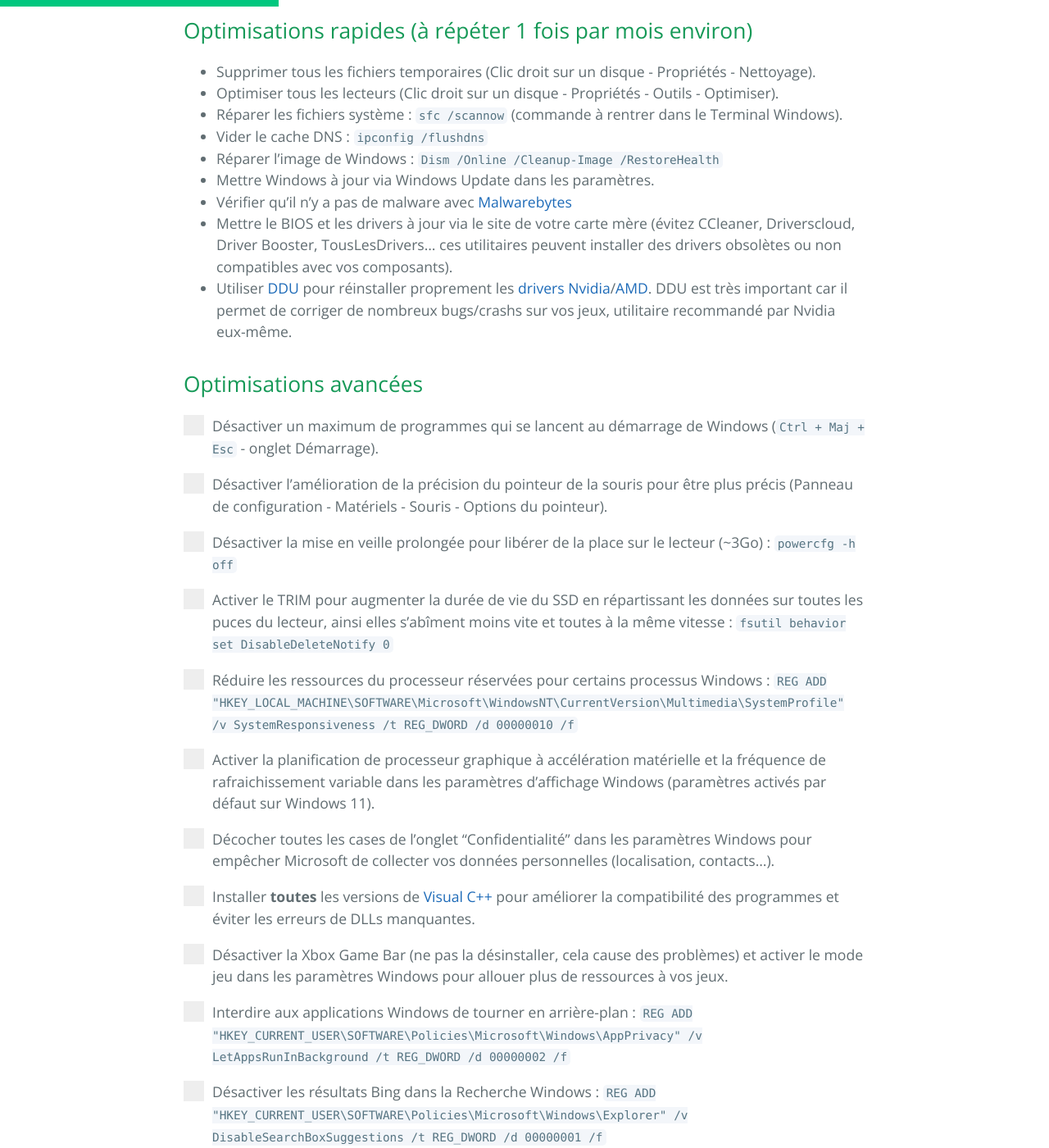
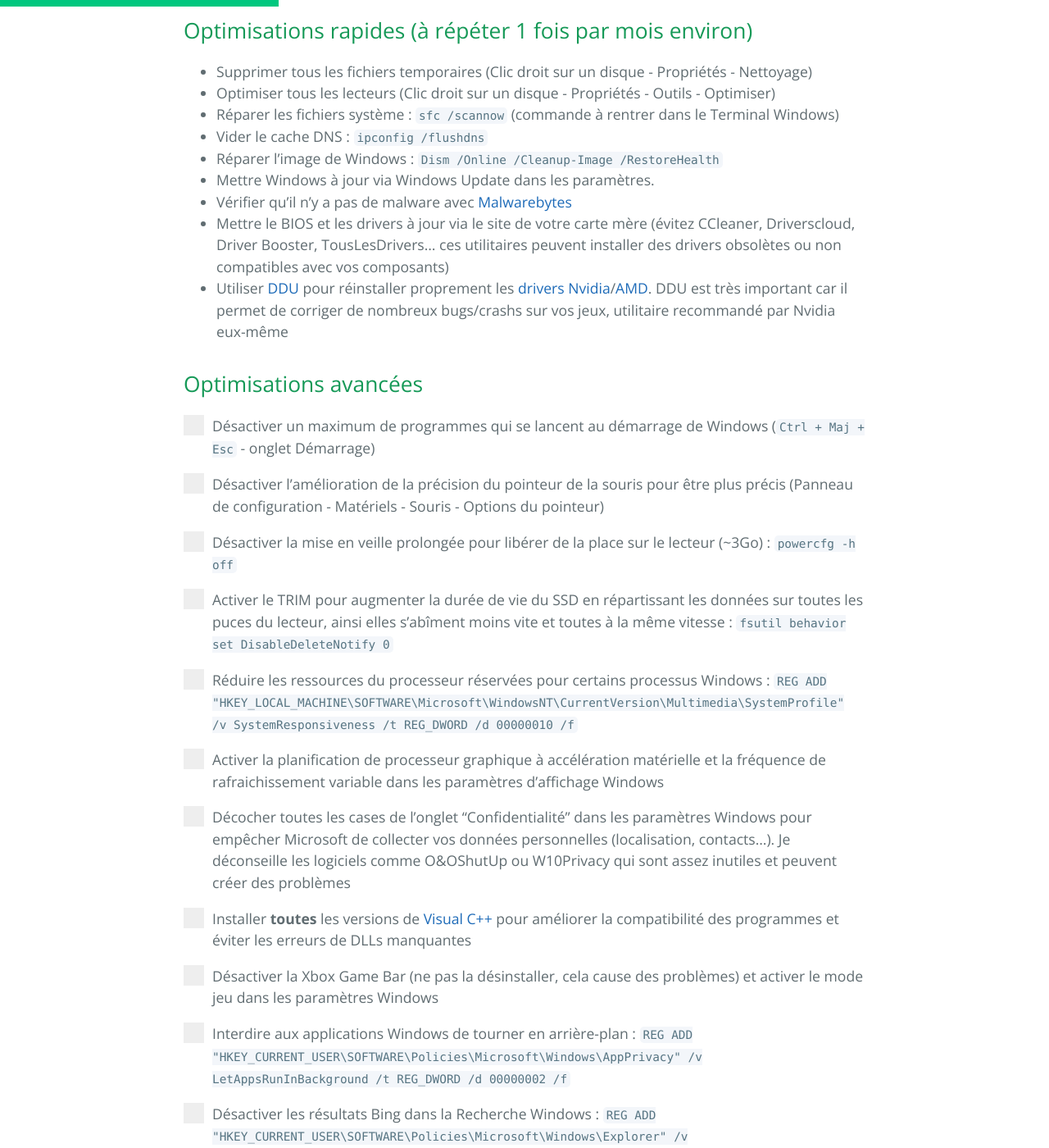
Before and after one commit to PouletEnSlip/pouletenslip.github.io, a Jekyll site: the page built from pages/opti.md, in a window 1280 px wide and 1400 px high, scrolled down 631 px. Shown: the whole window at 82% size. Built offline with Jekyll 4.4.1, drawn with Linux system fonts in a browser that asks for light colours; comment, search, counter and statistics services are not loaded; our own code applies the rules of GitHub Pages for plain Markdown files; some of the changed text lies outside the part shown.

Commit message:
Update opti.md

```diff
--- a/pages/opti.md
+++ b/pages/opti.md
@@ -8,23 +8,23 @@
 
 ## Optimisations rapides (à répéter 1 fois par mois environ)
 
-* Supprimer tous les fichiers temporaires (Clic droit sur un disque - Propriétés - Nettoyage).
-* Optimiser tous les lecteurs (Clic droit sur un disque - Propriétés - Outils - Optimiser).
-* Réparer les fichiers système : `sfc /scannow` (commande à rentrer dans le Terminal Windows).
+* Supprimer tous les fichiers temporaires (Clic droit sur un disque - Propriétés - Nettoyage)
+* Optimiser tous les lecteurs (Clic droit sur un disque - Propriétés - Outils - Optimiser)
+* Réparer les fichiers système : `sfc /scannow` (commande à rentrer dans le Terminal Windows)
 * Vider le cache DNS : `ipconfig /flushdns`
 * Réparer l’image de Windows : `Dism /Online /Cleanup-Image /RestoreHealth`
 * Mettre Windows à jour via Windows Update dans les paramètres.
 * Vérifier qu’il n’y a pas de malware avec [Malwarebytes](https://fr.malwarebytes.com/)
-* Mettre le BIOS et les drivers à jour via le site de votre carte mère (évitez CCleaner, Driverscloud, Driver Booster, TousLesDrivers... ces utilitaires peuvent installer des drivers obsolètes ou non compatibles avec vos composants).
-* Utiliser [DDU](https://www.guru3d.com/files-details/display-driver-uninstaller-download.html) pour réinstaller proprement les [drivers Nvidia](https://www.nvidia.fr/Download/index.aspx?lang=fr)/[AMD](https://www.amd.com/en/support). DDU est très important car il permet de corriger de nombreux bugs/crashs sur vos jeux, utilitaire recommandé par Nvidia eux-même.
+* Mettre le BIOS et les drivers à jour via le site de votre carte mère (évitez CCleaner, Driverscloud, Driver Booster, TousLesDrivers... ces utilitaires peuvent installer des drivers obsolètes ou non compatibles avec vos composants)
+* Utiliser [DDU](https://www.guru3d.com/files-details/display-driver-uninstaller-download.html) pour réinstaller proprement les [drivers Nvidia](https://www.nvidia.fr/Download/index.aspx?lang=fr)/[AMD](https://www.amd.com/en/support). DDU est très important car il permet de corriger de nombreux bugs/crashs sur vos jeux, utilitaire recommandé par Nvidia eux-même
 
 ## Optimisations avancées
 
-<label class="container">Désactiver un maximum de programmes qui se lancent au démarrage de Windows (`Ctrl + Maj + Esc` - onglet Démarrage).
+<label class="container">Désactiver un maximum de programmes qui se lancent au démarrage de Windows (`Ctrl + Maj + Esc` - onglet Démarrage)
 <input type="checkbox">
 <span class="checkmark"></span>
 
-<label class="container">Désactiver l’amélioration de la précision du pointeur de la souris pour être plus précis (Panneau de configuration - Matériels - Souris - Options du pointeur).
+<label class="container">Désactiver l’amélioration de la précision du pointeur de la souris pour être plus précis (Panneau de configuration - Matériels - Souris - Options du pointeur)
 <input type="checkbox">
 <span class="checkmark"></span>
 
@@ -40,19 +40,19 @@
 <input type="checkbox">
 <span class="checkmark"></span>
 
-<label class="container">Activer la planification de processeur graphique à accélération matérielle et la fréquence de rafraichissement variable dans les paramètres d’affichage Windows (paramètres activés par défaut sur Windows 11).
+<label class="container">Activer la planification de processeur graphique à accélération matérielle et la fréquence de rafraichissement variable dans les paramètres d’affichage Windows
 <input type="checkbox">
 <span class="checkmark"></span>
 
-<label class="container">Décocher toutes les cases de l’onglet "Confidentialité" dans les paramètres Windows pour empêcher Microsoft de collecter vos données personnelles (localisation, contacts...).
+<label class="container">Décocher toutes les cases de l’onglet "Confidentialité" dans les paramètres Windows pour empêcher Microsoft de collecter vos données personnelles (localisation, contacts...). Je déconseille les logiciels comme O&OShutUp ou W10Privacy qui sont assez inutiles et peuvent créer des problèmes
 <input type="checkbox">
 <span class="checkmark"></span>
 
-<label class="container">Installer **toutes** les versions de [Visual C++](https://www.techpowerup.com/download/visual-c-redistributable-runtime-package-all-in-one/) pour améliorer la compatibilité des programmes et éviter les erreurs de DLLs manquantes.
+<label class="container">Installer **toutes** les versions de [Visual C++](https://www.techpowerup.com/download/visual-c-redistributable-runtime-package-all-in-one/) pour améliorer la compatibilité des programmes et éviter les erreurs de DLLs manquantes
 <input type="checkbox">
 <span class="checkmark"></span>
 
-<label class="container">Désactiver la Xbox Game Bar (ne pas la désinstaller, cela cause des problèmes) et activer le mode jeu dans les paramètres Windows pour allouer plus de ressources à vos jeux.
+<label class="container">Désactiver la Xbox Game Bar (ne pas la désinstaller, cela cause des problèmes) et activer le mode jeu dans les paramètres Windows
 <input type="checkbox">
 <span class="checkmark"></span>
 
@@ -69,32 +69,37 @@
 <span class="checkmark"></span>
 
 <label class="container">Modifier les options d’alimentation dans le panneau de configuration : Choisir "Performances optimales" (`powercfg -duplicatescheme
-e9a42b02-d5df-448d-aa00-03f14749eb61` pour l’afficher). Dans les paramètres avancés : arrêter le disque dur après 0min (jamais), désactiver la suspension sélective USB, état minimal du processeur à 100%.
+e9a42b02-d5df-448d-aa00-03f14749eb61` pour l’afficher). Dans les paramètres avancés : arrêter le disque dur après 0min (jamais), désactiver la suspension sélective USB, état minimal du processeur à 100%
 <input type="checkbox">
 <span class="checkmark"></span>
 
-<label class="container">Cocher le mode [MSI](https://www.mediafire.com/file/ewpy1p0rr132thk/MSI_util_v3.zip/file) **uniquement** pour la carte graphique (il faudra le réactiver après chaque mise à jour des drivers de la carte graphique). Plus d'infos [ici](https://forum.malekal.com/viewtopic.php?t=62058).
+<label class="container">Désactiver les services Expériences des utilisateurs connectés et télémétrie, Sysmain et Windows Search (`Win + R + services.msc`). **Ne touchez pas aux autres services !** Certains services vont en désactiver d'autres (c'est buggé) qui vont casser votre système (ex: désactiver le clavier tactile va casser le terminal, etc...)
 <input type="checkbox">
 <span class="checkmark"></span>
 
-<label class="container">Modifications du panneau Nvidia (options AMD similaires) : sélectionner "Utiliser les paramètres d’images 3D avancés", mettre le mode de faible latence sur "On", privilégier les performances maximales, activer G-SYNC + V-SYNC + limiter les IPS à 2 en dessous de la fréquence de rafraîchissement de l’écran pour éviter les déchirures d’images (écran 144Hz → limite à 142FPS). Si vous activez la V-SYNC dans la panneau Nvidia, il faut la désactiver dans les paramètres du jeu. Ces paramètres sont les meilleurs pour quelqu'un qui recherche la meilleure qualité d'image possible avec un impact minime sur la latence. Plus d'infos [ici](https://blurbusters.com/gsync/gsync101-input-lag-tests-and-settings/14/).
+<label class="container">Cocher le mode [MSI](https://www.mediafire.com/file/ewpy1p0rr132thk/MSI_util_v3.zip/file) **uniquement** pour la carte graphique (il faudra le réactiver après chaque mise à jour des drivers de la carte graphique). Plus d'infos [ici](https://forum.malekal.com/viewtopic.php?t=62058)
 <input type="checkbox">
 <span class="checkmark"></span>
 
-<label class="container">Overclocker sa carte graphique (Nvidia et AMD) : l'overclocking permet d'augmenter la fréquence d'horloge de la carte graphique et ainsi avoir plus de performances en jeu. Cependant la température de la carte risque d'augmenter. Personnellement j'utilise [Afterburner](https://www.msi.com/Landing/afterburner/graphics-cards) et [Kombustor](https://msikombustor.com/). Tuto disponible [ici](https://www.youtube.com/watch?v=64GJck-GWaM). Dans ce tuto, Unigine Heaven est utilisé, je préfère Kombustor car il permet de scanner le nombre d'artefacts (il faut cocher la case sur l'écran d'accueil et choisir votre résolution native). Un overclocking peut être stable sur Unigine Heaven mais l'ordinateur peut crasher sur un jeu plus gourmand en ressources. Un overclocking est considéré comme stable si la température de la carte ne dépasse pas 85°C et que Kombustor ne détecte **aucun** artefact en 5-10 minutes. Je déconseille l'overclocking du processeur et de la RAM, c'est très fastidieux, le gain est minime et peut déstabiliser la machine.
+<label class="container">Modifications du panneau Nvidia (options AMD similaires) : sélectionner "Utiliser les paramètres d’images 3D avancés", mettre le mode de faible latence sur "On", privilégier les performances maximales, activer G-SYNC + V-SYNC + limiter les IPS à 2 en dessous de la fréquence de rafraîchissement de l’écran pour éviter les déchirures d’images (écran 144Hz → limite à 142FPS). Si vous activez la V-SYNC dans la panneau Nvidia, il faut la désactiver dans les paramètres du jeu. Ces paramètres sont les meilleurs pour quelqu'un qui recherche la meilleure qualité d'image possible avec un impact minime sur la latence. Plus d'infos [ici](https://blurbusters.com/gsync/gsync101-input-lag-tests-and-settings/14/)
+<input type="checkbox">
+<span class="checkmark"></span>
+
+<label class="container">Overclocker sa carte graphique (Nvidia et AMD) : l'overclocking permet d'augmenter la fréquence d'horloge de la carte graphique et ainsi avoir plus de performances en jeu. Cependant la température de la carte risque d'augmenter. Personnellement j'utilise [Afterburner](https://www.msi.com/Landing/afterburner/graphics-cards) et [Kombustor](https://msikombustor.com/). Tuto disponible [ici](https://www.youtube.com/watch?v=64GJck-GWaM). Dans ce tuto, Unigine Heaven est utilisé, je préfère Kombustor car il permet de scanner le nombre d'artefacts (il faut cocher la case sur l'écran d'accueil et choisir votre résolution native). Un overclocking peut être stable sur Unigine Heaven mais l'ordinateur peut crasher sur un jeu plus gourmand en ressources. Un overclocking est considéré comme stable si la température de la carte ne dépasse pas 85°C et que Kombustor ne détecte **aucun** artefact en 5-10 minutes. Je déconseille l'overclocking du processeur et de la RAM, c'est très fastidieux, le gain est minime et peut déstabiliser la machine
 <input type="checkbox">
 <span class="checkmark"></span>
 
 ## Optionnel
 
-* [Réinstaller Windows](https://www.youtube.com/watch?v=uHOP4UbEGug) complètement (via une clé USB) avant d’appliquer ces optimisations pour partir sur une base saine.
-* Activer le mode sombre et l’éclairage nocturne le soir pour prévenir la fatigue visuelle dans les paramètres Windows.
-* Privilégier l’Ethernet au Wi-Fi pour une meilleure connexion Internet et moins de latence.
-* Préférer [Firefox](https://www.mozilla.org/fr/firefox/new/) à Chrome pour le respect de la vie privée et la personnalisation de l'interface, extension [uBlock Origin](https://addons.mozilla.org/fr/firefox/addon/ublock-origin/) recommandée pour le blocage des publicités et pisteurs (je déconseille Adblock qui ne bloque pas toutes les pubs et pas les pisteurs). Plus d'infos sur la protection de la vie privée [ici](https://privacyguides.org/).
-* Désinstaller le lecteur Windows Media et installer [VLC](https://www.videolan.org/index.fr.html) pour de meilleures performances.
-* Utiliser [OpenRGB](https://openrgb.org/releases.html) pour contrôler tous vos composants RGB via un seul logiciel très léger.
-* Installer [EqualizerAPO](https://sourceforge.net/projects/equalizerapo/) pour améliorer le rendu sonore, booster les basses et les aigus. Il faut choisir SFX/EFX (experimental) lors de l'installation. En cas de mise à jour des drivers de la carte son, il faudra reconfigurer EqualizerAPO. Ce logiciel n'a quasiment aucun impact sur les performances.
+* [Réinstaller Windows](https://www.youtube.com/watch?v=uHOP4UbEGug) complètement (via une clé USB) avant d’appliquer ces optimisations pour partir sur une base saine. Lors de l'installation de Windows, choisir "Non" pour toutes les options, si possible choisir un compte local (vous pourrez quand même vous connecter à votre compte Microsoft pour Office ou autres)
+* Activer le mode sombre et l’éclairage nocturne le soir pour prévenir la fatigue visuelle dans les paramètres Windows
+* Privilégier l’Ethernet au Wi-Fi pour une meilleure connexion Internet et moins de latence
+* Préférer [Firefox](https://www.mozilla.org/fr/firefox/new/) à Chrome pour le respect de la vie privée et la personnalisation de l'interface, extension [uBlock Origin](https://addons.mozilla.org/fr/firefox/addon/ublock-origin/) recommandée pour le blocage des publicités et pisteurs (je déconseille Adblock qui ne bloque pas toutes les pubs et aucun pisteur). Plus d'infos sur la protection de la vie privée [ici](https://privacyguides.org/)
+* Désinstaller le lecteur Windows Media et installer [VLC](https://www.videolan.org/index.fr.html) pour de meilleures performances
+* Utiliser [OpenRGB](https://openrgb.org/releases.html) pour contrôler tous vos composants RGB via un seul logiciel très léger
+* Installer [EqualizerAPO](https://sourceforge.net/projects/equalizerapo/) pour améliorer le rendu sonore, booster les basses et les aigus. Il faut choisir SFX/EFX (experimental) lors de l'installation. En cas de mise à jour des drivers de la carte son, il faudra reconfigurer EqualizerAPO. Ce logiciel n'a quasiment aucun impact sur les performances
 
 ## Conclusion
 
 Félicitation ! Votre PC devrait être plus performant. Je recommande une réinstallation de Windows tous les 6 mois en prennant le soin de faire des backups. Je déconseille d'autres manipulations venant d'autres sites qui pourraient endommager le système (désactivation d'anti-virus/HPET, ISO Windows Custom, scripts...).
+*Mise à jour : 19/03/2022*
```
